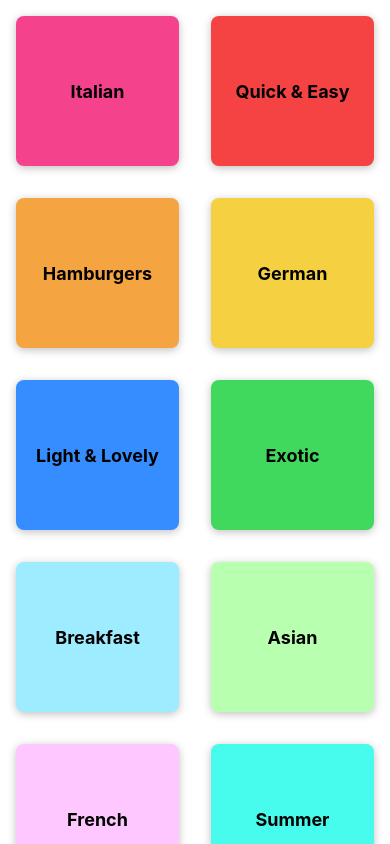
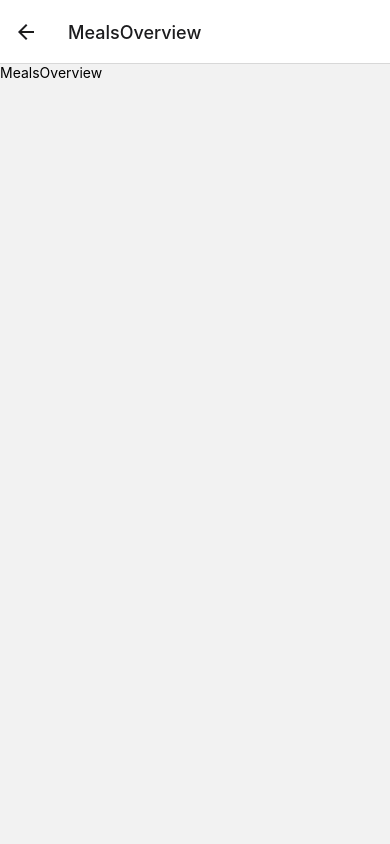
Before and after one commit to ns6296666/Meals-App-in-React-Native, a React Native app: screen /MealsOverview in a window 390 px wide. Built offline with nearby package versions, Linux system fonts and the light colour scheme.

Commit message:
added navigation and created mealsoverview screen

```diff
--- a/App.js
+++ b/App.js
@@ -1,12 +1,22 @@
 import { StyleSheet } from "react-native";
 import CategoriesScreen from "./screens/CategoriesScreen";
 import { StatusBar } from "expo-status-bar";
+import { NavigationContainer } from "@react-navigation/native";
+import { createNativeStackNavigator } from "@react-navigation/native-stack";
+import MealsOverview from "./screens/MealsOverview";
+
+const Stack = createNativeStackNavigator();
 
 export default function App() {
   return (
     <>
-      <StatusBar style="light" />
-      <CategoriesScreen />
+      <StatusBar style="dark" />
+      <NavigationContainer>
+        <Stack.Navigator>
+          <Stack.Screen name="MealsCategories" component={CategoriesScreen} />
+          <Stack.Screen name="MealsOverview" component={MealsOverview} />
+        </Stack.Navigator>
+      </NavigationContainer>
     </>
   );
 }
--- a/screens/components/CategoryGridTile.js
+++ b/components/CategoryGridTile.js
@@ -1,7 +1,10 @@
 import React from "react";
 import { Pressable, View, Text, StyleSheet, Platform } from "react-native";
 
-function CategoryGridTile({ title, color }) {
+function CategoryGridTile({ title, color, onPress }) {
+  const PressHandle = () => {
+    alert("alert");
+  };
   return (
     <View style={[styles.gridItem, { backgroundColor: color }]}>
       <Pressable
@@ -10,6 +13,7 @@
           styles.button,
           pressed ? styles.buttonPressed : null,
         ]}
+        onPress={onPress}
       >
         <View style={styles.innerContainer}>
           <Text style={styles.title}>{title}</Text>
--- a/package.json
+++ b/package.json
@@ -9,10 +9,14 @@
     "web": "expo start --web"
   },
   "dependencies": {
+    "@react-navigation/native": "^6.1.9",
+    "@react-navigation/native-stack": "^6.9.17",
     "expo": "~50.0.3",
     "expo-status-bar": "~1.11.1",
     "react": "18.2.0",
-    "react-native": "0.73.2"
+    "react-native": "0.73.2",
+    "react-native-safe-area-context": "4.8.2",
+    "react-native-screens": "~3.29.0"
   },
   "devDependencies": {
     "@babel/core": "^7.20.0"
--- a/screens/CategoriesScreen.js
+++ b/screens/CategoriesScreen.js
@@ -1,15 +1,21 @@
 import React from "react";
 import { FlatList } from "react-native";
 import { CATEGORIES } from "../data/dummy-data";
-import CategoryGridTile from "./components/CategoryGridTile";
+import CategoryGridTile from "../components/CategoryGridTile";
 
-function RenderCategoryItem(itemData) {
-  return (
-    <CategoryGridTile title={itemData.item.title} color={itemData.item.color} />
-  );
-}
-
-function CategoriesScreen() {
+function CategoriesScreen({ navigation }) {
+  function RenderCategoryItem(itemData) {
+    const PressHandler = () => {
+      navigation.navigate("MealsOverview");
+    };
+    return (
+      <CategoryGridTile
+        title={itemData.item.title}
+        color={itemData.item.color}
+        onPress={PressHandler}
+      />
+    );
+  }
   return (
     <FlatList
       keyExtractor={(item) => item.id}
--- /dev/null
+++ b/screens/MealsOverview.js
@@ -0,0 +1,18 @@
+import React from "react";
+import { StyleSheet, View, Text } from "react-native";
+
+function MealsOverview() {
+  return (
+    <View>
+      <Text>MealsOverview</Text>
+    </View>
+  );
+}
+
+export default MealsOverview;
+const styles = StyleSheet.create({
+  container: {
+    flex: 1,
+    padding: 16,
+  },
+});
```
Also changed, not shown: 1 other file (tests, documents, lock files or other folders).
